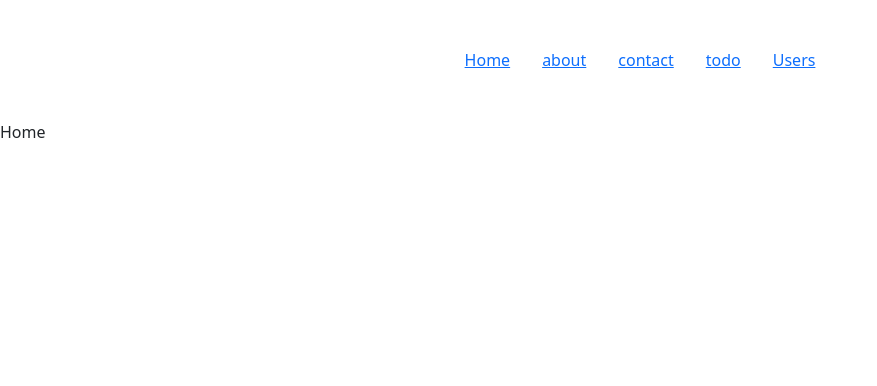
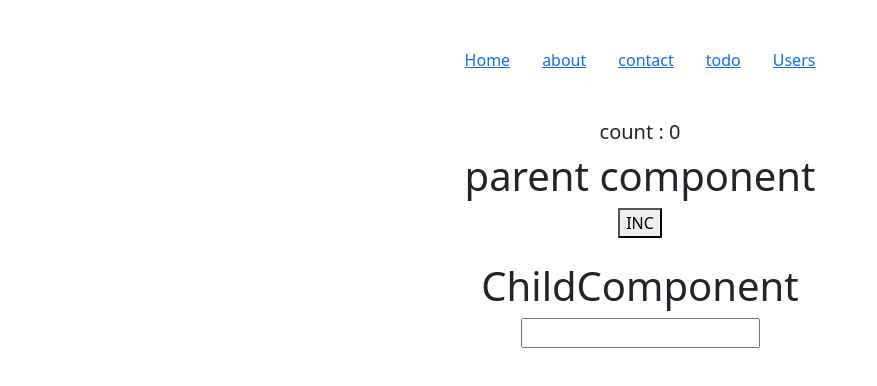
Before and after one commit to shailesh-ss-19-11/evening-todolist, a React (Vite) app: page / in a window 1280 px wide. Shown: the top 386 px of the page, without its empty margins (0-877 px from the left). Built offline with nearby package versions, Linux system fonts and the light colour scheme.

Commit message:
memo in react

```diff
--- a/src/App.jsx
+++ b/src/App.jsx
@@ -1,6 +1,7 @@
 import React, { Suspense } from "react";
 import { Route, Routes } from "react-router-dom";
 import Loader from "./components/Loader";
+import ParentComponent from "./usecallback/ParentComponent";
 
 // Lazy load all components
 const Header = React.lazy(() => import("./components/Header"));
@@ -17,13 +18,13 @@ const UserInfo = React.lazy(() => import("./users/UserInfo"));
 const App = () => {
   return (
     <>
-      <div className="p-5">
+      <div className="p-5 text-center">
         <Suspense fallback={<Loader />}>
           <Header />
         </Suspense>
       </div>
 
-      <Suspense fallback={<Loader />}>
+      {/* <Suspense fallback={<Loader />}>
         <Routes>
           <Route path="/" element={<Home />} />
           <Route path="/home" element={<Home />} />
@@ -36,7 +37,10 @@ const App = () => {
           <Route path="/users/userinfo/:userId" element={<UserInfo />} />
           <Route path="*" element={<Page404 />} />
         </Routes>
-      </Suspense>
+      </Suspense> */}
+      <div className="text-center">
+        <ParentComponent/>
+      </div>
     </>
   );
 };
--- /dev/null
+++ b/src/usecallback/ChildComponent.jsx
@@ -0,0 +1,19 @@
+import React, { useState } from 'react'
+
+const ChildComponent = React.memo(() => {
+    console.log("child rendered");
+    const [input, setinput] = useState("")
+
+    for (let i = 0; i < 1000; i++) {
+        console.log(i);
+    }
+
+    return (
+        <div>
+            <h1>ChildComponent</h1>
+            <input type="text" onChange={(e) => setinput(e.target.value)} />
+        </div>
+    )
+})
+
+export default ChildComponent
--- /dev/null
+++ b/src/usecallback/ParentComponent.jsx
@@ -0,0 +1,17 @@
+import React, { useState } from 'react'
+import ChildComponent from './ChildComponent'
+
+const ParentComponent = () => {
+    const [count, setcount] = useState(0);
+    return (
+        <div>
+            <h5>count : {count}</h5>
+            <h1>parent component</h1>
+            <button onClick={() => setcount(count + 1)}>INC</button>
+            <br /><br />
+            <ChildComponent />
+        </div>
+    )
+}
+
+export default ParentComponent
```
